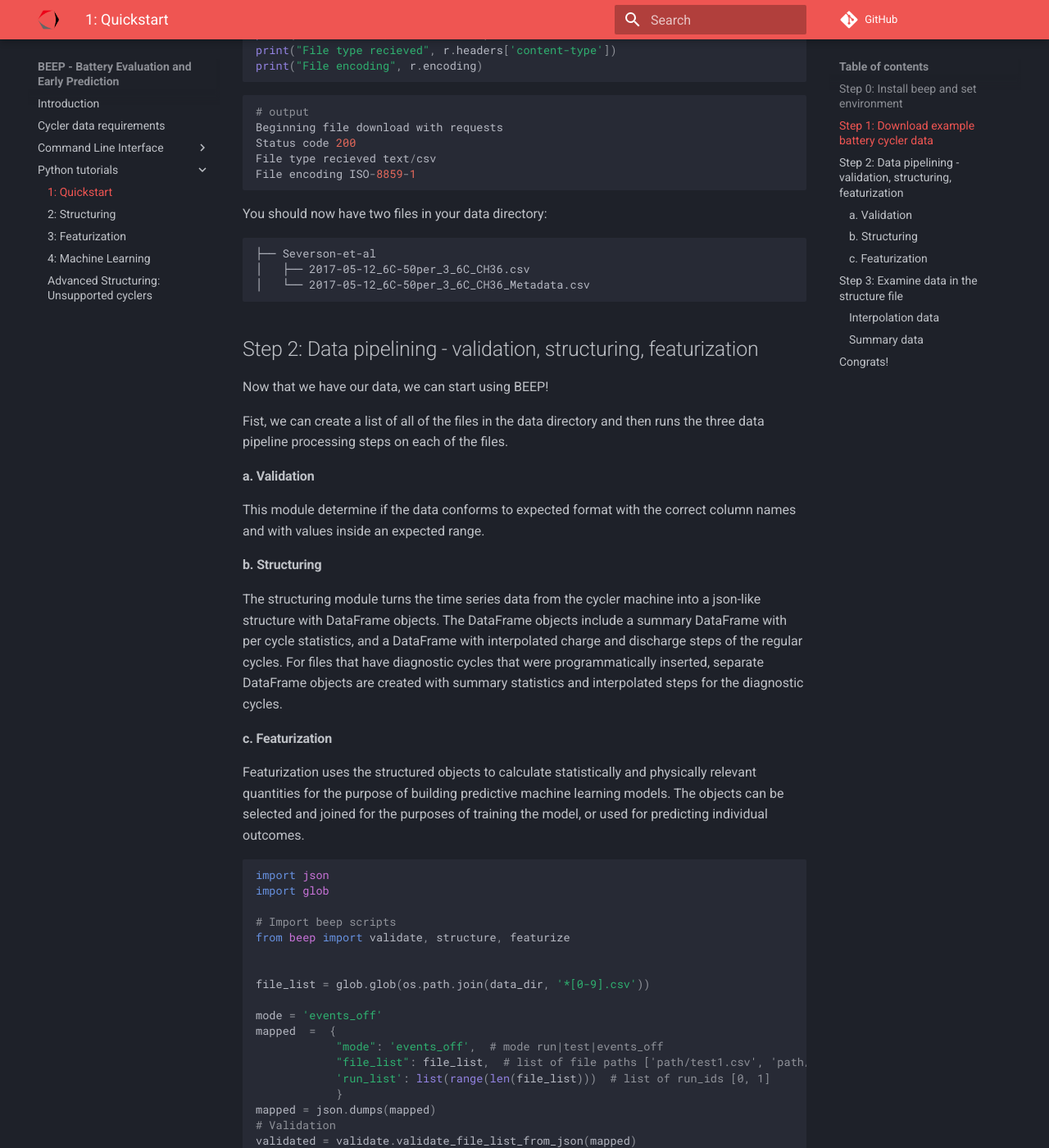
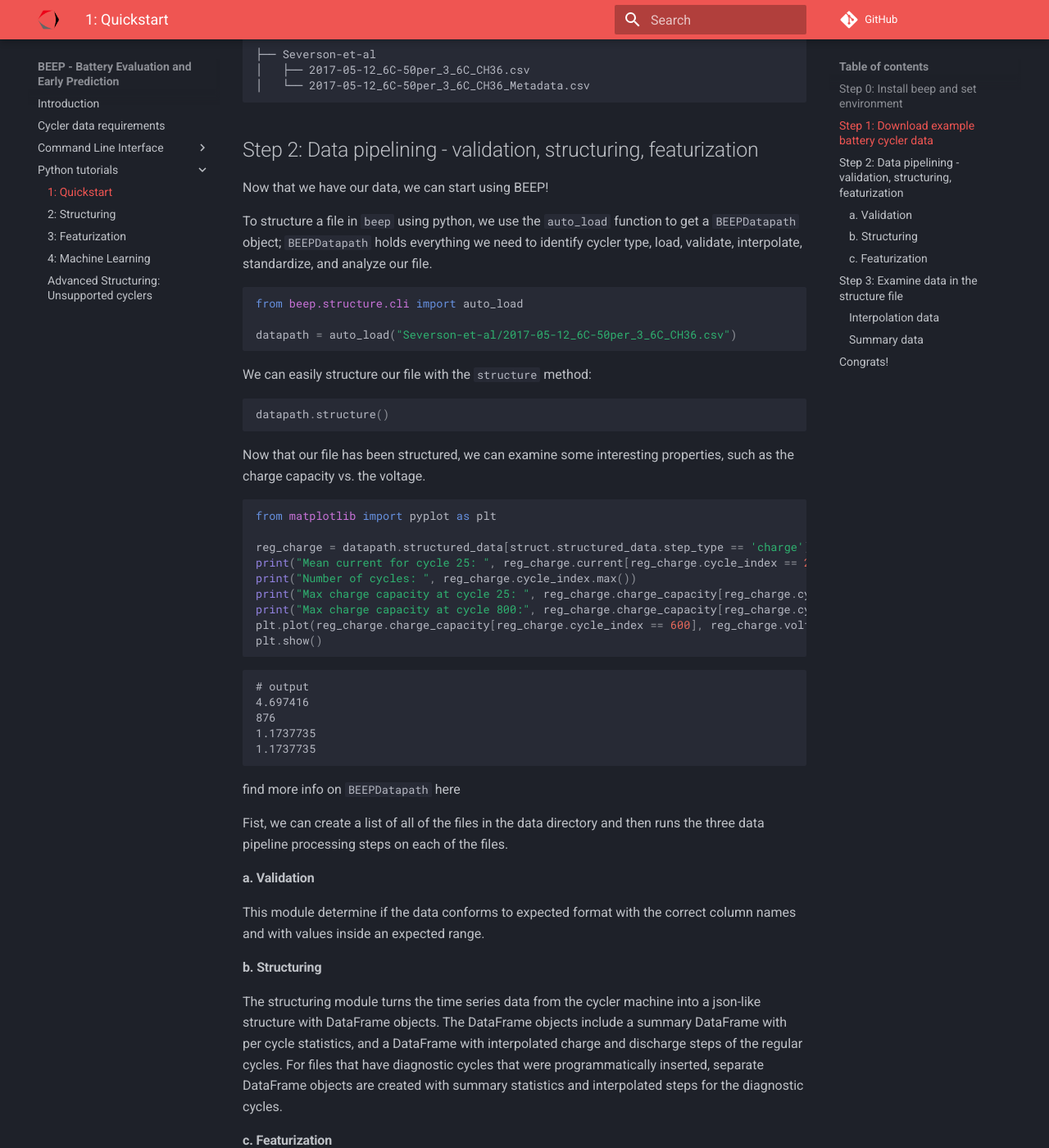
Before and after one commit to TRI-AMDD/beep, an MkDocs documentation site: the page built from docs_src/Python tutorials/1 - quickstart.md, in a window 1280 px wide and 1400 px high, scrolled down 1444 px. Shown: the whole window at 82% size. Built offline with MkDocs 1.6.1 and Material for MkDocs 9.7.7, drawn with Linux system fonts in a browser that asks for light colours; comment, search, counter and statistics services are not loaded; some of the changed text lies outside the part shown.

Commit message:
skip tutorial test for time being

````diff
--- a/docs_src/Python tutorials/1 - quickstart.md
+++ b/docs_src/Python tutorials/1 - quickstart.md
@@ -12,16 +12,6 @@
 
 ```bash
 pip install beep
-```
-
-We will also need to set two environment variables for beep.
-
-- `BEEP_ENV`: Set the compute environment for beep to use (AWS, local, etc.). We will set to `dev` for working locally.
-- `BEEP_PROCESSING_DIR`: The central directory BEEP will use to process intermediate files and organize data.
-
-```bash
-export BEEP_ENV="dev"
-export BEEP_PROCESSING_DIR="./tutorial/"
 ```
 
 
@@ -86,6 +76,56 @@
 ## Step 2: Data pipelining - validation, structuring, featurization
 
 Now that we have our data, we can start using BEEP!
+
+
+To structure a file in `beep` using python, we use the `auto_load` function to get a `BEEPDatapath` object; `BEEPDatapath` holds everything
+we need to identify cycler type, load, validate, interpolate, standardize, and analyze our file.
+
+
+```python
+from beep.structure.cli import auto_load
+
+datapath = auto_load("Severson-et-al/2017-05-12_6C-50per_3_6C_CH36.csv")
+```
+
+
+
+
+We can easily structure our file with the `structure` method:
+
+
+```python
+datapath.structure()
+```
+
+Now that our file has been structured, we can examine some interesting properties, such as the charge capacity vs. the voltage.
+
+
+```python
+from matplotlib import pyplot as plt
+
+reg_charge = datapath.structured_data[struct.structured_data.step_type == 'charge']
+print("Mean current for cycle 25: ", reg_charge.current[reg_charge.cycle_index == 25].mean())
+print("Number of cycles: ", reg_charge.cycle_index.max())
+print("Max charge capacity at cycle 25: ", reg_charge.charge_capacity[reg_charge.cycle_index == 25].max())
+print("Max charge capacity at cycle 800:", reg_charge.charge_capacity[reg_charge.cycle_index == 800].max())
+plt.plot(reg_charge.charge_capacity[reg_charge.cycle_index == 600], reg_charge.voltage[reg_charge.cycle_index == 600])
+plt.show()
+```
+
+```
+# output
+4.697416
+876
+1.1737735
+1.1737735
+```
+
+
+
+
+
+find more info on `BEEPDatapath` here
 
 Fist, we can create a list of all of the files in the data directory and then runs the three data pipeline processing steps on each of the files.
 
````
Also changed, not shown: 1 other file.
